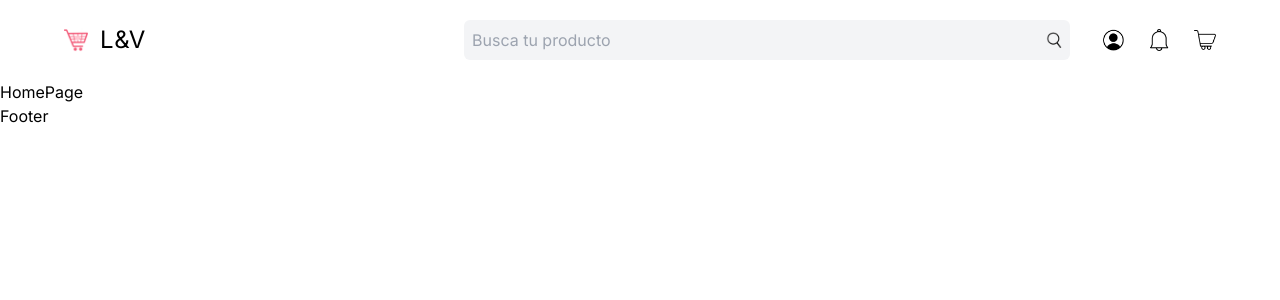
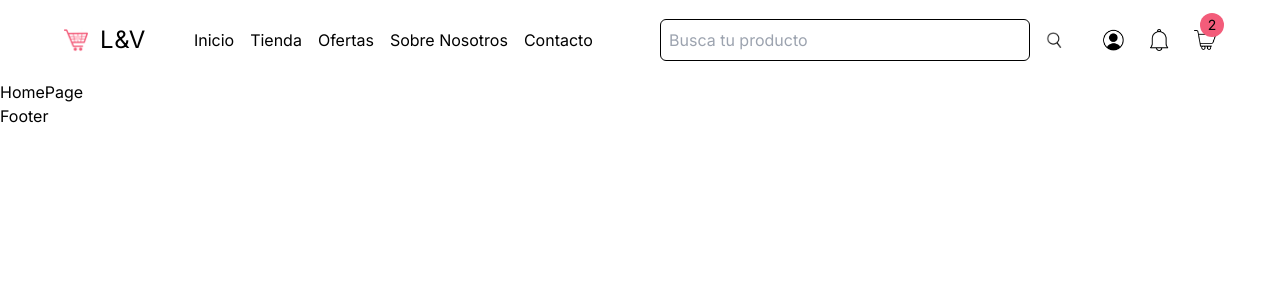
Before and after one commit to victor-desarrollador/tesis-tienda-virtual, a Next.js app: page / in a window 1280 px wide. Shown: the top 300 px of the page. Built offline with nearby package versions, Linux system fonts and the light colour scheme.

Commit message:
actulizaciones 21/09
se mejoro el nav y el buscador y naviconos

```diff
--- /dev/null
+++ b/src/components/CartModal.tsx
@@ -0,0 +1,10 @@
+"use client"
+
+const CartModal = () => {
+
+    return (
+        <div>CartModal</div>
+    )
+}
+
+export default CartModal
--- a/src/components/NavIcons.tsx
+++ b/src/components/NavIcons.tsx
@@ -3,6 +3,7 @@ import Image from 'next/image'
 import { useState } from 'react'
 import Link from 'next/link'
 import { useRouter } from 'next/navigation'
+import CartModal from './CartModal'
 
 const NavIcons = () => {
 
@@ -30,7 +31,12 @@ const NavIcons = () => {
                 </div>
             )}
             <Image src="/notification.png" alt="" width={22} height={22} className='cursor-pointer' />
-            <Image src="/cart.png" alt="" width={22} height={22} className='cursor-pointer' />
+            <div className='relative cursor-pointer'>
+                <Image src="/cart.png" alt="" width={22} height={22} className='cursor-pointer' onClick={() => setIsCartOpen((prev) => !prev)}/>
+                <div className='absolute -top-4 -right-2 w-6 h-6 bg-lama rounded-full text-white text-sm flex items-center justify-center'>2</div>
+            </div>
+            {isCartOpen && ( <CartModal />)}
+
         </div>
     )
 }
--- a/src/components/Navbar.tsx
+++ b/src/components/Navbar.tsx
@@ -18,14 +18,21 @@ const Navbar = () => {
       {/*PANTALLA MÁS GRANDE*/}
         <div className='hidden md:flex items-center justify-between gap-6 h-full'>
           {/*izquierda*/}
-          <div className='w-1/3'>
+          <div className='w-1/3 xl:w-1/2 flex items-center gap-12'>
             <Link href='/' className='flex items-center gap-3'>
             <Image src="/logo.png" alt="" width={24} height={24} className="cursor-pointer" />
             <div className='text-2xl tracking-wide'>L&V</div>
             </Link>
+            <div className='hidden xl:flex gap-4'>
+                  <Link href="/">Inicio</Link>
+                  <Link href="/">Tienda</Link>
+                  <Link href="/">Ofertas</Link>
+                  <Link href="/">Sobre Nosotros</Link>
+                  <Link href="/">Contacto</Link>
+            </div>
           </div>
           {/*derecha*/}
-          <div className='w-2/3 flex items-center justify-between gap-8 '>
+          <div className='w-2/3 xl:w-1/2 flex items-center justify-between gap-8 '>
             <SearchBar/>
             <NavIcons/>
           </div>
--- a/src/components/SearchBar.tsx
+++ b/src/components/SearchBar.tsx
@@ -17,7 +17,7 @@ const handleSearch = (e:React.FormEvent<HTMLFormElement>) => {
 
 return (
     <form className="flex ic justify-between gap-4 bg-gray-100 p-2 rounded-md flex-1" onSubmit={handleSearch}>
-        <input type="text" name="name" placeholder="Busca tu producto" className='flex-1 transition-all bg-gray-100 outline-none'/>
+        <input type="text" name="name" placeholder="Busca tu producto" className='flex-1 transition-all bg-gray-100/80 outline-none p-2 rounded-md border border-gray-300 focus:bg-white focus:ring-2 focus:ring-blue-500 focus:border-transparent' />
         <button className="cursor-pointer">
             <Image src="/search.png" alt="" width={16} height={16} />
         </button>
--- a/tailwind.config.ts
+++ b/tailwind.config.ts
@@ -14,6 +14,9 @@ const config: Config = {
           "conic-gradient(from 180deg at 50% 50%, var(--tw-gradient-stops))",
       },
     },
+    colors: {
+      lama:"#F35C7A",
+    },
   },
   plugins: [],
 };
```
